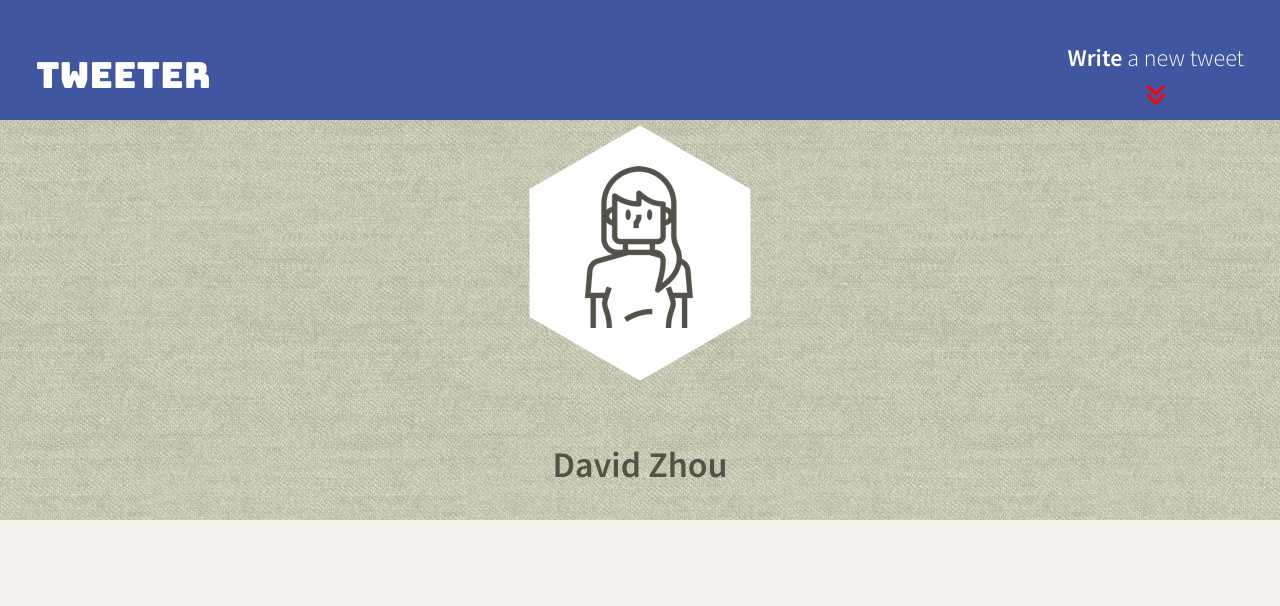
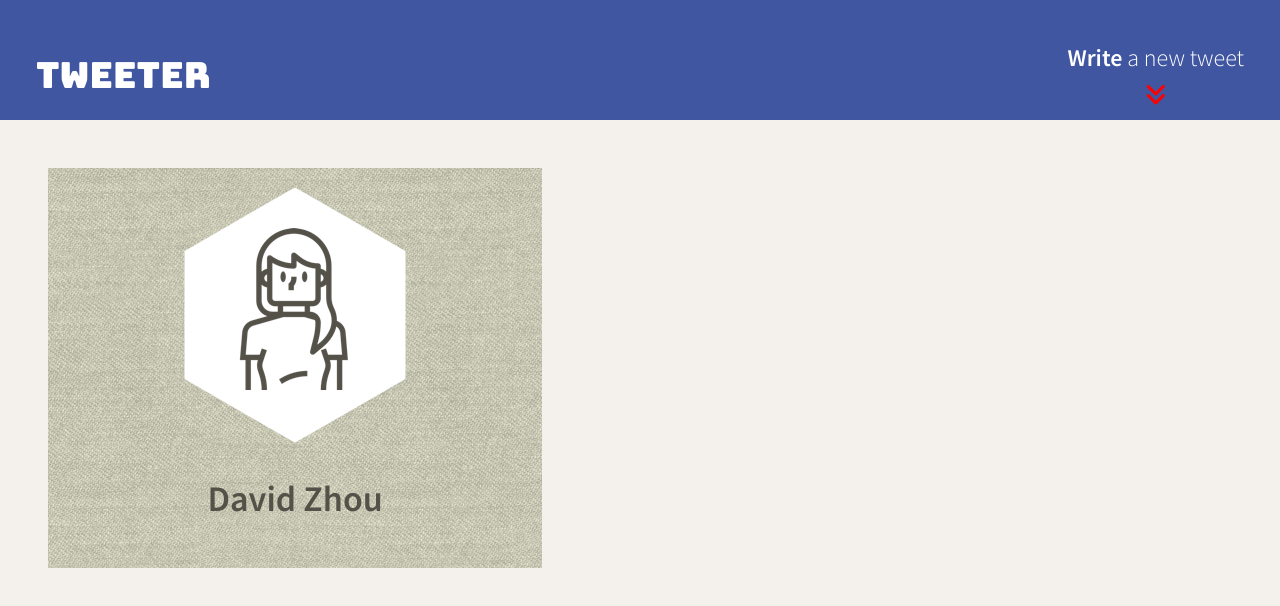
Before and after one commit to d33zhou/tweeter, a website: page public/index.html in a window 1280 px wide. Drawn offline with nearby package versions, Linux system fonts and the light colour scheme; no server answers.

Commit message:
add responsive layout CSS and fixing existing layout

```diff
--- a/public/styles/header.css
+++ b/public/styles/header.css
@@ -13,5 +13,13 @@ header.profile {
 
 header h2 {
   display: flex;
+}
 
+@media only screen and (min-width: 1024px) {
+  header.profile {
+    width: 40%;
+    margin-right: 5em;
+    margin-left: 2em;
+    margin-top: 168px;
+  }
 }
--- a/public/styles/layout.css
+++ b/public/styles/layout.css
@@ -22,6 +22,7 @@ body {
   display: flex;
   flex-direction: column;
   align-items: center;
+  width: 100%
 }
 
 nav {
@@ -61,3 +62,16 @@ main.container {
   background-color: rgb(255, 103, 103);
   transform: scale(1.05);
 }
+
+@media only screen and (min-width: 1024px) {
+  body {
+    flex-direction: row;
+    align-items: flex-start;
+    justify-content: space-between;
+  }
+
+  main.container {
+    margin-top: 120px;
+    width: 50%;
+  }
+}
--- a/public/styles/new-tweet.css
+++ b/public/styles/new-tweet.css
@@ -104,6 +104,7 @@ div.icons {
   justify-content: space-between;
   color: #4056A1;
   font-size: medium;
+  gap: 0.5em;
 }
 
 div.icons i:hover {
--- a/server/data-files/initial-tweets.json
+++ b/server/data-files/initial-tweets.json
@@ -8,7 +8,7 @@
     "content": {
       "text": "If I have seen further it is by standing on the shoulders of giants"
     },
-    "created_at": 1639510709710
+    "created_at": 1639527132471
   },
   {
     "user": {
@@ -19,6 +19,6 @@
     "content": {
       "text": "Je pense , donc je suis"
     },
-    "created_at": 1639597109710
+    "created_at": 1639613532471
   }
 ]
```
Also changed, not shown: public/index.html (+2 -1 lines).
